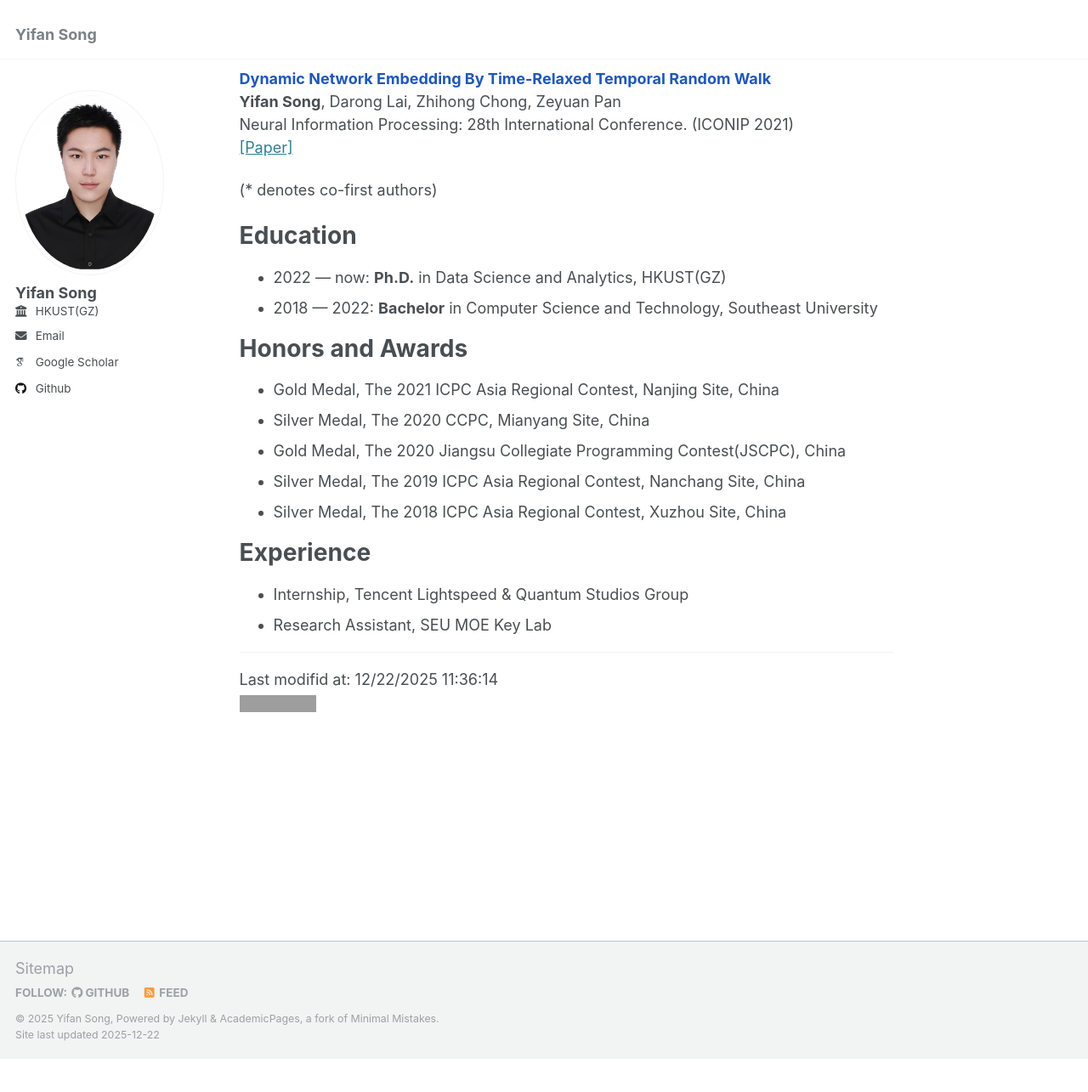
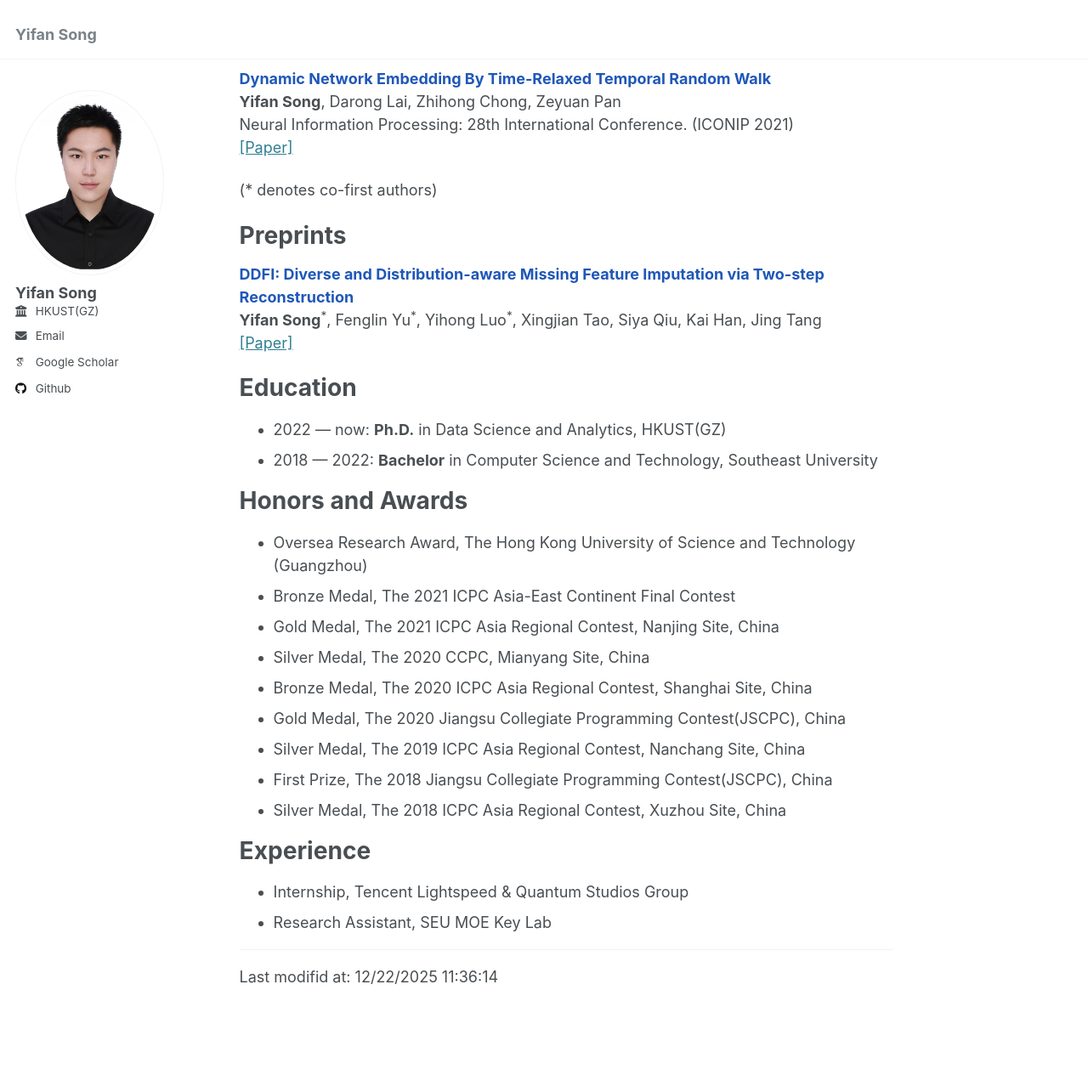
Before and after one commit to yfsong00/smallhammer.github.io, a Jekyll site: the page built from _pages/about.md, in a window 1280 px wide and 1400 px high, scrolled down 1132 px. Shown: the top 1285 px of the window at 85% size. Built offline with Jekyll 4.4.1, drawn with Linux system fonts in a browser that asks for light colours; some web fonts are replaced; before the commit the page ends 2377 px from its top, so only the background shows below that; some of the changed text lies outside the part shown; grey boxes are pictures that could not be loaded.

Commit message:
Update about.md

```diff
--- a/_pages/about.md
+++ b/_pages/about.md
@@ -13,11 +13,11 @@ Short Bio
 ===
 I am Yifan Song, a Ph.D. candidate in the Data Science and Analytics Thrust, Information Hub, at The Hong Kong University of Science and Technology (Guangzhou), under the supervision of [Jing Tang](https://scholar.google.com/citations?hl=zh-CN&user=0S4cpyoAAAAJ) and [JingLei Yang](https://scholar.google.com/citations?user=7wCHYtgAAAAJ). My research focuses on the following topics:
 * Low-Rank Matrix Approximation
-* Large-Scale Graph Embeddings
-* Graph Neural Networks
+* Large-Scale Graph Embeddings \& Graph Neural Networks
+* GraphRAG
 * Efficient LLM
 
-Publication
+Publications
 ===
 <strong><font style = "color:#1f57b8">Signed Proximity Matters in Graph-based Recommendation</font></strong><br />
 <strong>Yifan Song</strong>, Renchi Yang, Jing Tang<br />
@@ -35,7 +35,7 @@ International Conference on Computer Vision 2025 (ICCV 2025) <br />
 [[Paper]](https://arxiv.org/abs/2503.06652)<br />
 
 <strong><font style = "color:#1f57b8">Decoupled Graph Energy-based Model for Node Out-of-Distribution Detection on Heterophilic Graphs</font></strong><br />
-Yuhan Chen <sup>*</sup>, Yihong Luo <sup>*</sup>, <strong>Yifan Song</strong>, Pengwen Dai, Jing Tang, Xiaochun Cao <br />
+Yuhan Chen <sup>\*</sup>, Yihong Luo <sup>\*</sup>, <strong>Yifan Song</strong>, Pengwen Dai, Jing Tang, Xiaochun Cao <br />
 The Thirteenth International Conference on Learning Representations (ICLR 2025) <br />
 [[Paper]](https://openreview.net/pdf?id=NuVBI4wPMm)<br />
 
@@ -51,6 +51,11 @@ Neural Information Processing: 28th International Conference. (ICONIP 2021)<br /
 
 (* denotes co-first authors) <br />
 
+Preprints
+===
+<strong><font style = "color:#1f57b8">DDFI: Diverse and Distribution-aware Missing Feature Imputation via Two-step Reconstruction</font></strong><br />
+<strong>Yifan Song</strong><sup>\*</sup>, Fenglin Yu<sup>\*</sup>, Yihong Luo<sup>\*</sup>, Xingjian Tao, Siya Qiu, Kai Han, Jing Tang<br />
+[[Paper]](https://arxiv.org/abs/2512.06356)
 
 Education
 ===
@@ -60,10 +65,14 @@ Education
 
 Honors and Awards
 ===
+* Oversea Research Award, The Hong Kong University of Science and Technology (Guangzhou)
+* Bronze Medal, The 2021 ICPC Asia-East Continent Final Contest
 * Gold Medal, The 2021 ICPC Asia Regional Contest, Nanjing Site, China
 * Silver Medal, The 2020 CCPC, Mianyang Site, China
+* Bronze Medal, The 2020 ICPC Asia Regional Contest, Shanghai Site, China
 * Gold Medal, The 2020 Jiangsu Collegiate Programming Contest(JSCPC), China
 * Silver Medal, The 2019 ICPC Asia Regional Contest, Nanchang Site, China
+* First Prize, The 2018 Jiangsu Collegiate Programming Contest(JSCPC), China
 * Silver Medal, The 2018 ICPC Asia Regional Contest, Xuzhou Site, China
 
 Experience
@@ -76,4 +85,4 @@ Experience
 document.write("Last modifid at: "+document.lastModified+"" )
 </script>
 
-<a href="https://info.flagcounter.com/kdvh"><img src="https://s11.flagcounter.com/map/kdvh/size_s/txt_000000/border_CCCCCC/pageviews_1/viewers_0/flags_0/" alt="Flag Counter" border="0"></a>
+<!-- <a href="https://info.flagcounter.com/kdvh"><img src="https://s11.flagcounter.com/map/kdvh/size_s/txt_000000/border_CCCCCC/pageviews_1/viewers_0/flags_0/" alt="Flag Counter" border="0"></a> -->
```
